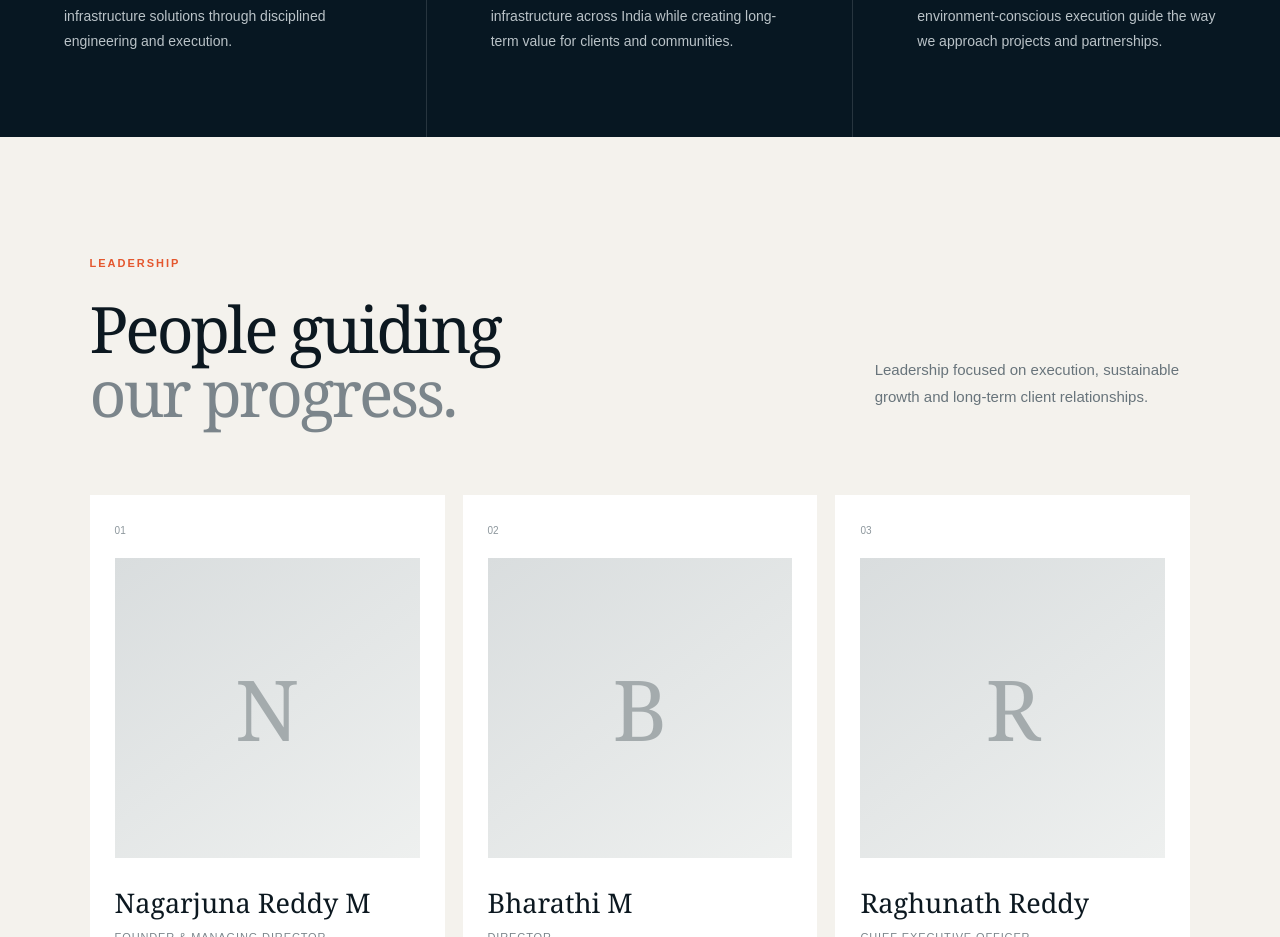
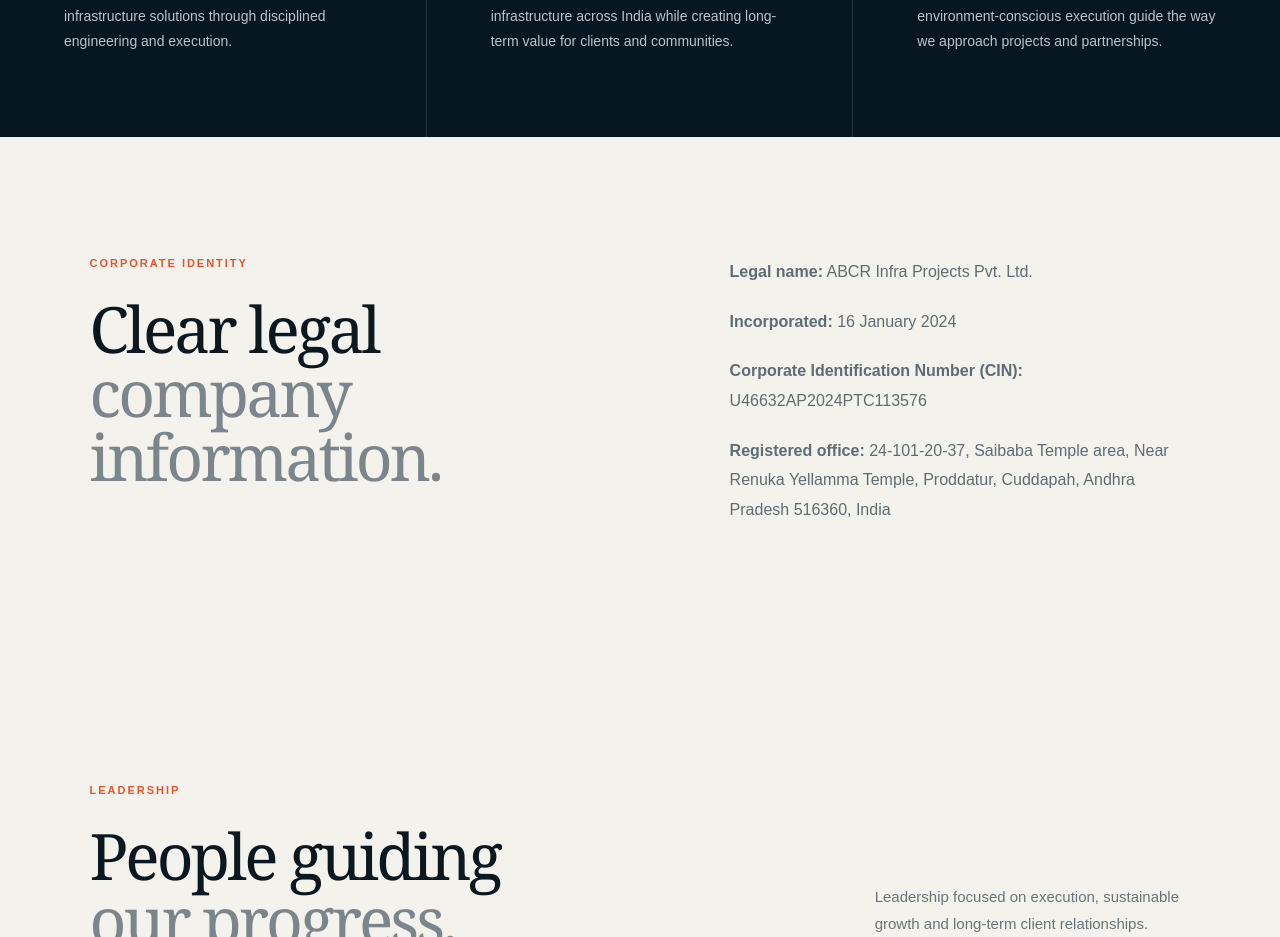
Before and after one commit to mkraja826/Abcr, a Next.js app: page /about in a window 1280 px wide. Shown: the part 1400-2337 px from the top of the page. Built offline with nearby package versions, Linux system fonts and the light colour scheme; no server answers.

Commit message:
Add verified corporate identity details to About page

```diff
--- a/app/about/page.tsx
+++ b/app/about/page.tsx
@@ -38,6 +38,16 @@
         <article><span>03</span><p className="eyebrow">Approach</p><h3>Responsible infrastructure.</h3><p>Quality, transparency, innovation and environment-conscious execution guide the way we approach projects and partnerships.</p></article>
       </section>
 
+      <section className="content-split section">
+        <div><p className="eyebrow">Corporate identity</p><h2>Clear legal<br /><span>company information.</span></h2></div>
+        <div className="rich-copy">
+          <p><strong>Legal name:</strong> {company.legalName}</p>
+          <p><strong>Incorporated:</strong> {company.incorporated}</p>
+          <p><strong>Corporate Identification Number (CIN):</strong> {company.cin}</p>
+          <p><strong>Registered office:</strong> {company.registeredAddress}</p>
+        </div>
+      </section>
+
       <section className="section leadership-section">
         <div className="section-heading"><div><p className="eyebrow">Leadership</p><h2>People guiding<br /><span>our progress.</span></h2></div><p>Leadership focused on execution, sustainable growth and long-term client relationships.</p></div>
         <div className="leadership-grid">
```
